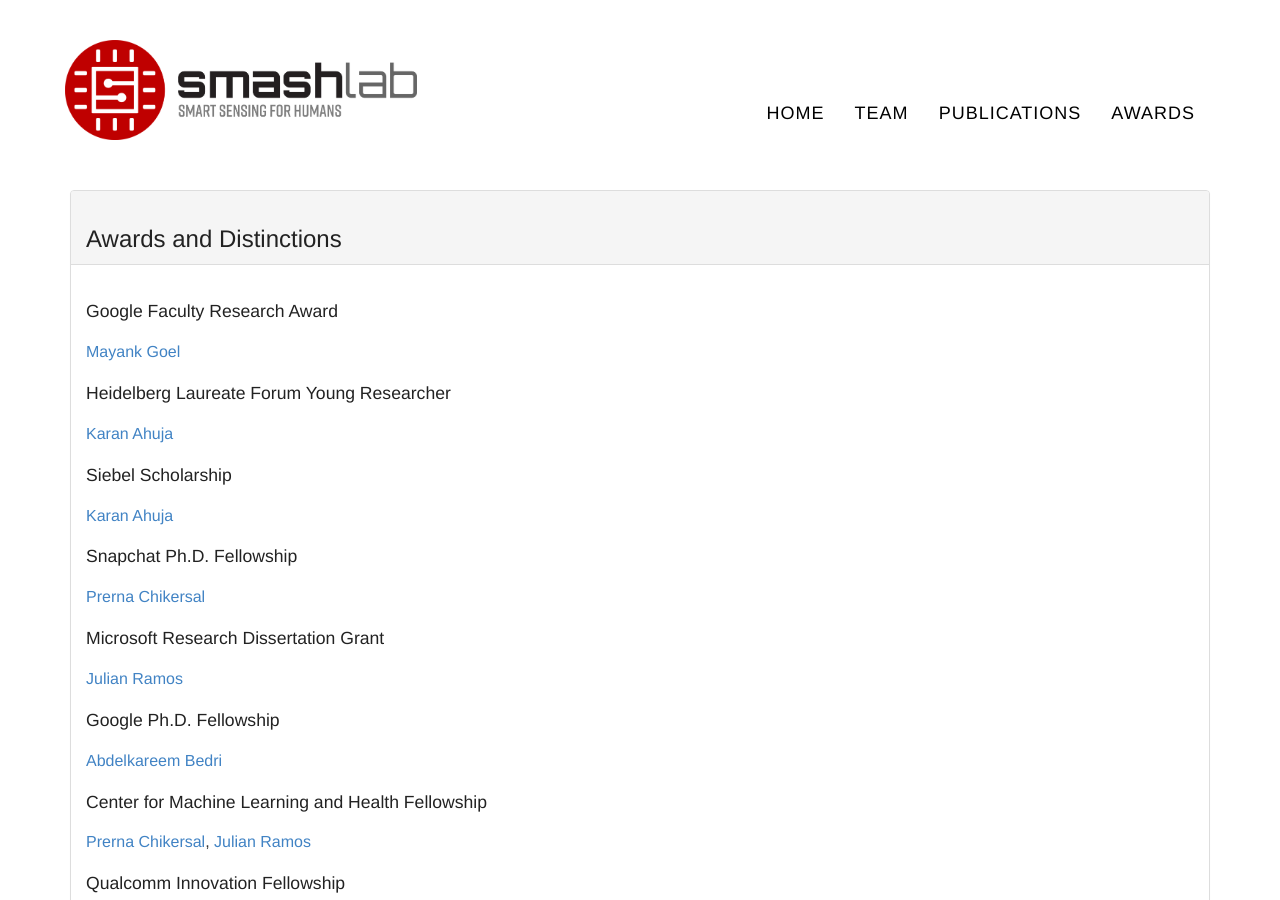
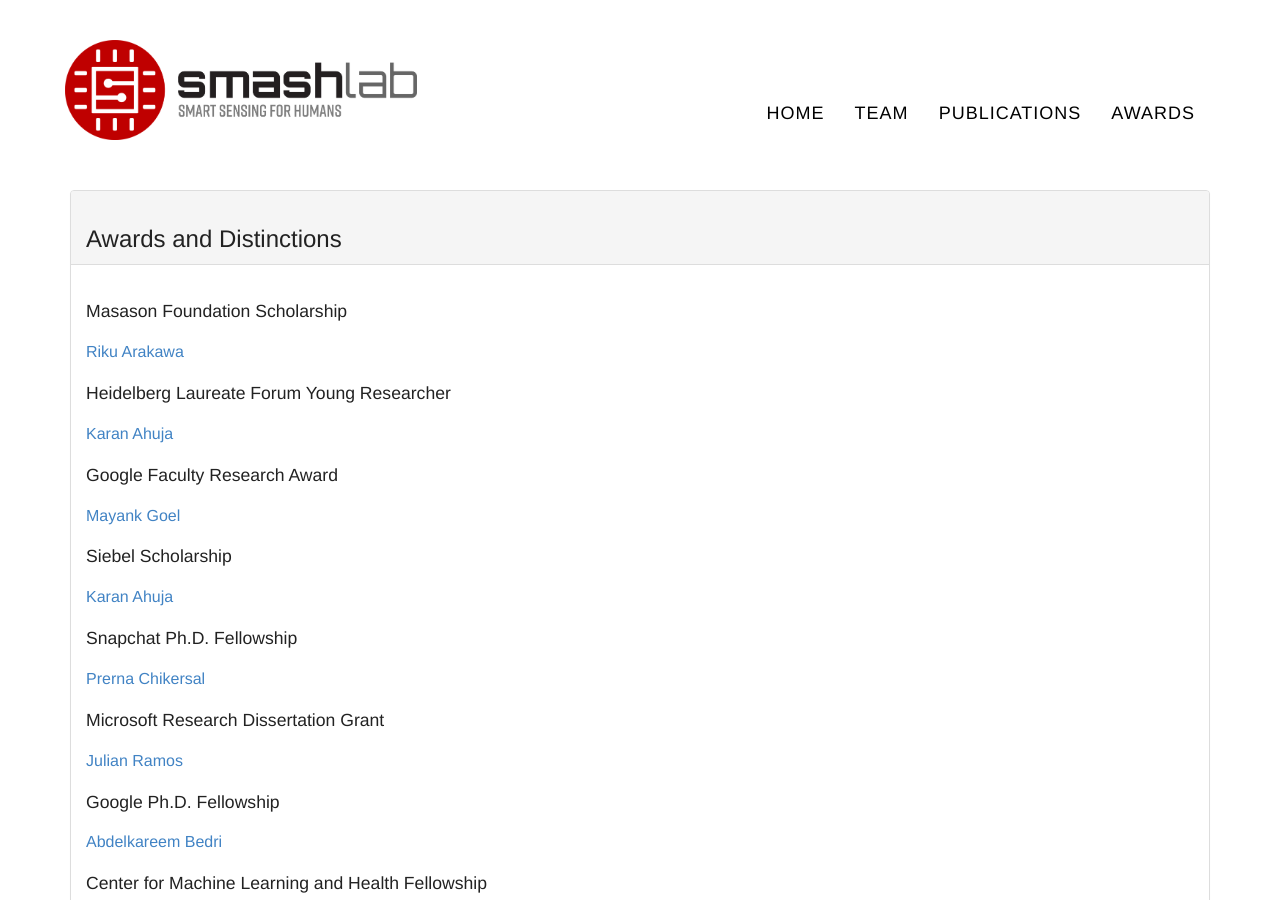
Before and after one commit to cmusmashlab/cmusmashlab.github.io, a Jekyll site: the page built from awards/index.html, in a window 1280 px wide and 900 px high. Built offline with Jekyll 4.4.1, drawn with Linux system fonts in a browser that asks for light colours; nearby versions of some CDN libraries; some web fonts are replaced.

Commit message:
Update fellowships.yml

```diff
--- a/_data/fellowships.yml
+++ b/_data/fellowships.yml
@@ -1,9 +1,11 @@
-- name: Google Faculty Research Award
-  people: [goel]
-
+- name: Masason Foundation Scholarship
+  people: [arakawa]
 
 - name: Heidelberg Laureate Forum Young Researcher
   people: [ahuja]
+
+- name: Google Faculty Research Award
+  people: [goel]
 
 - name: Siebel Scholarship
   people: [ahuja]
```
